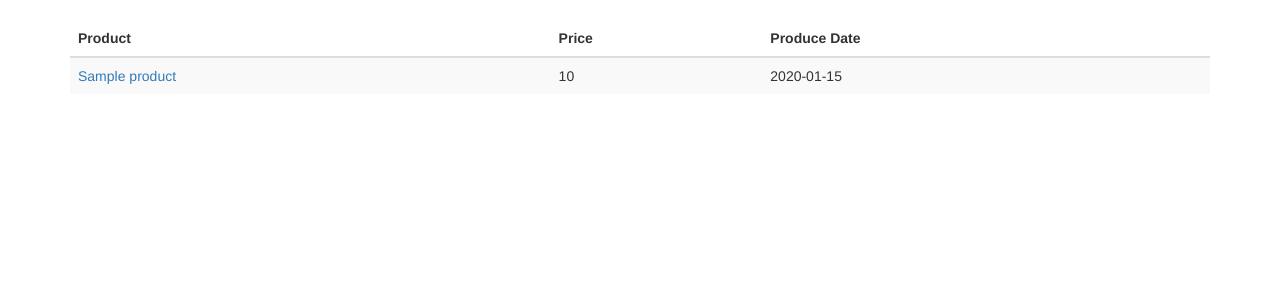
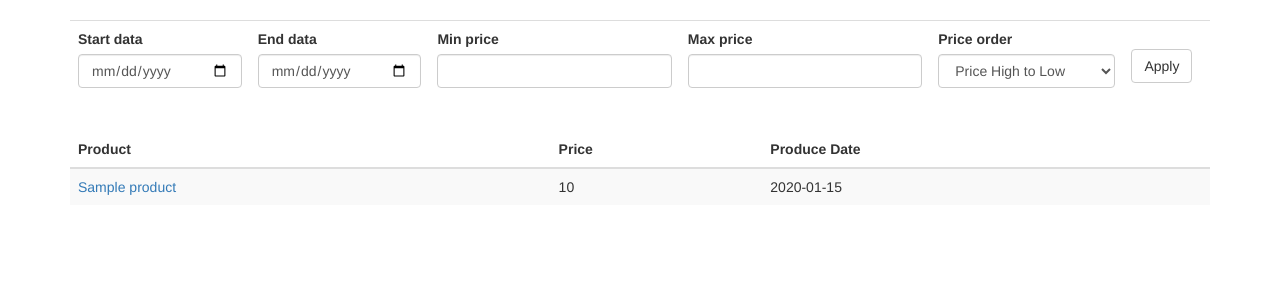
Before and after one commit to penghez/Cosmetics-Information-Searching-System, a Flask app: template app/templates/search.html in a window 1280 px wide. Shown: the part 52-352 px from the top of the page. Run offline with Flask 2, Linux system fonts and the light colour scheme; the template is opened without the code that fills it: values that come from a table or form of the project are taken from there, most other values are stand-ins (such as "Sample title", 1, 10 or a date in 2020); parts of the project's set-up code (start-up, migrations or seed data) failed here and were passed over; some libraries are stand-ins or nearby versions.

Commit message:
add sort

```diff
--- a/app/forms.py
+++ b/app/forms.py
@@ -1,8 +1,9 @@
 from flask_wtf import FlaskForm
 from wtforms import StringField, PasswordField, BooleanField, SubmitField, DateField, SelectField, TextAreaField, IntegerField
-from wtforms.validators import ValidationError, DataRequired, Email, EqualTo, Length, NumberRange
+from wtforms.validators import ValidationError, DataRequired, Email, EqualTo, Length, NumberRange, Optional
 from app.models import get_brands_cates_list, find_first_query
 from app import engine
+import datetime
 
 
 class LoginForm(FlaskForm):
@@ -46,3 +47,21 @@ class PostCommentForm(FlaskForm):
 class AddToBagForm(FlaskForm):
     amount = IntegerField('Please input amount:', validators=[NumberRange(min=1)])
     submit = SubmitField('Add to my bag')
+
+
+class FilterForm(FlaskForm):
+    start_date = DateField('Start data', format='%Y/%m/%d', validators=[Optional()])
+    end_date = DateField('End data', format='%Y/%m/%d', validators=[Optional()])
+    min_price = IntegerField('Min price', validators=[Optional()])
+    max_price = IntegerField('Max price', validators=[Optional()])
+    order = SelectField('Price order', choices=[('price DESC', 'Price High to Low'), ('price ASC', 'Price Low to High'), \
+                                                ('pdate DESC', 'Date High to Low'), ('pdate ASC', 'Date Low to High')])
+    submit = SubmitField('Apply')
+
+    def validate_maxprice(self, max_price):
+        if self.min_price.data and self.min_price.data > max_price.data:
+            raise ValidationError('Max price should not smaller than min price.')
+
+    def validate_end_date(self, end_date):
+        if self.start_date.data and self.start_date.data > end_date.data:
+            raise ValidationError('End date should not smaller than start date.')
--- a/app/routes.py
+++ b/app/routes.py
@@ -1,6 +1,6 @@
 from flask import render_template, flash, redirect, url_for, request, g
 from app import app, engine
-from app.forms import LoginForm, RegistrationForm, SearchForm, PostCommentForm, AddToBagForm
+from app.forms import *
 from flask_login import current_user, login_user, logout_user, login_required
 from app.models import *
 from config import Config
@@ -31,7 +31,7 @@ def index():
     if form.validate_on_submit():
         keyword, brand, cate = form.keyword.data, form.brand.data, form.category.data
         keyword_list = keyword + "#" + brand + "#" + cate.split('/')[0]
-        return redirect(url_for('search', keyword=keyword_list))
+        return redirect(url_for('search', keywords=keyword_list))
 
     return render_template('index.html', title='Home', form=form)
 
@@ -72,14 +72,30 @@ def profile(cname):
     return render_template('profile.html', title='Profile', user=user)
 
 
-@app.route('/search/<keyword>')
-def search(keyword):
-    keyword, brand, cate = keyword.split('#')
+@app.route('/search/<keywords>', methods=['POST', 'GET'])
+def search(keywords):
+    form = FilterForm()
+    keyword, brand, cate = keywords.split('#')
     products = search_by_keywords(g.conn, keyword, brand, cate)
     if not products:
         flash("Can not find such product in the database.")
         return redirect(url_for('index'))
-    return render_template('search.html', title='Search', products=products)
+
+    if form.validate_on_submit():
+        start_date, end_date = form.start_date.data, form.end_date.data
+        min_price, max_price = form.min_price.data, form.max_price.data
+        order = form.order.data
+        if not start_date:
+            start_date = datetime.datetime.strptime('1000/01/01', '%Y/%m/%d')
+        if not end_date:
+            end_date = datetime.date.today()
+        if not min_price:
+            min_price = 0
+        if not max_price:
+            max_price = 99999
+        products = get_sorted_result(g.conn, keyword, brand, cate, start_date, end_date, min_price, max_price, order)
+        return render_template('search.html', title='Search', products=products, form=form)
+    return render_template('search.html', title='Search', products=products, form=form)
 
 
 @app.route('/product/<pid>', methods=['POST', 'GET'])
@@ -119,5 +135,6 @@ def bag(cid):
         bsum += i.price * i.amount
     if request.method == 'POST':
         delete_from_bag(g.conn, cid, request.form['deleted'])
+        flash("You have removed the item no.%s from your bag." % cid)
         return redirect(url_for('bag', cid=cid))
     return render_template('bag.html', title='Bag', sum='%.2f'%bsum, items=items)
--- a/app/templates/search.html
+++ b/app/templates/search.html
@@ -1,8 +1,23 @@
 {% extends "base.html" %}
+{% import 'bootstrap/wtf.html' as wtf %}
 
 {% block app_content %}
 {% if products %}
-    <table class="table table-striped">
+<form method="POST">
+    <table class="table">
+        {{ form.hidden_tag() }}
+        <tr>
+            <td>{{ wtf.form_field(form.start_date) }}</td>
+            <td>{{ wtf.form_field(form.end_date) }}</td>
+            <td>{{ wtf.form_field(form.min_price) }}</td>
+            <td>{{ wtf.form_field(form.max_price) }}</td>
+            <td>{{ wtf.form_field(form.order) }}</td>
+            <td  style="vertical-align: middle">{{ wtf.form_field(form.submit) }}</td>
+        </tr>
+    </table>
+</form>
+
+<table class="table table-hover table-striped">
     <thead>
         <th>Product</th>
         <th>Price</th>
@@ -10,7 +25,7 @@
     </thead>
     {% for p in products %}
     <tr>
-                <td><a href = {{ url_for('product', pid=p.pid) }}>{{ p.pname }}</td>
+        <td><a href={{ url_for('product', pid=p.pid) }}>{{ p.pname }}</td>
         <td>{{ p.price }}</td>
         <td>{{ p.pdate }}</td>
     </tr>
```
Also changed, not shown: app/models.py (+17 -0 lines), app/templates/bag.html (+6 -1 lines). Lines whose indentation alone changed are shown as unchanged.
